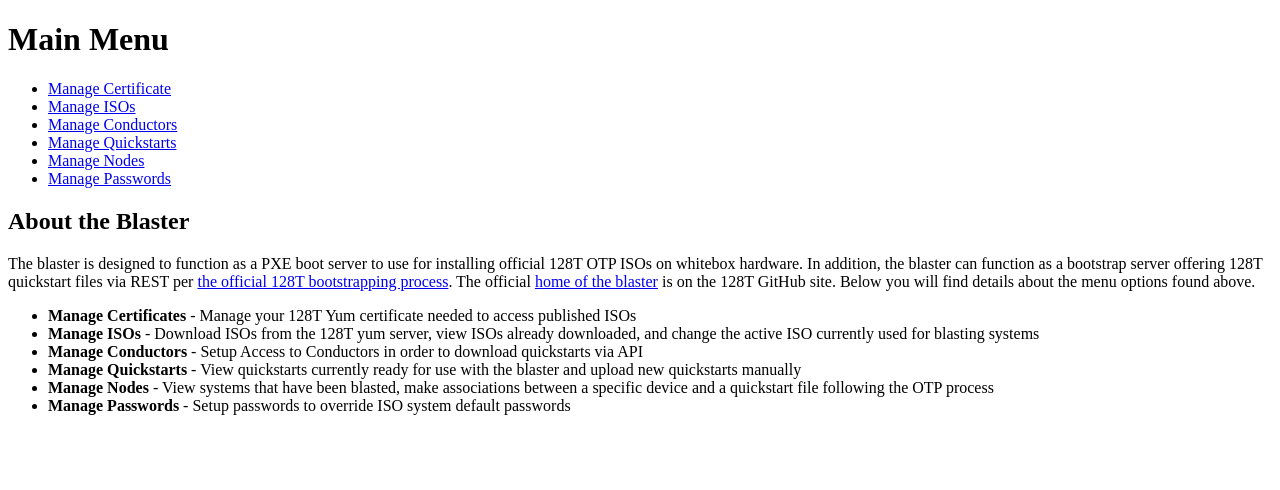
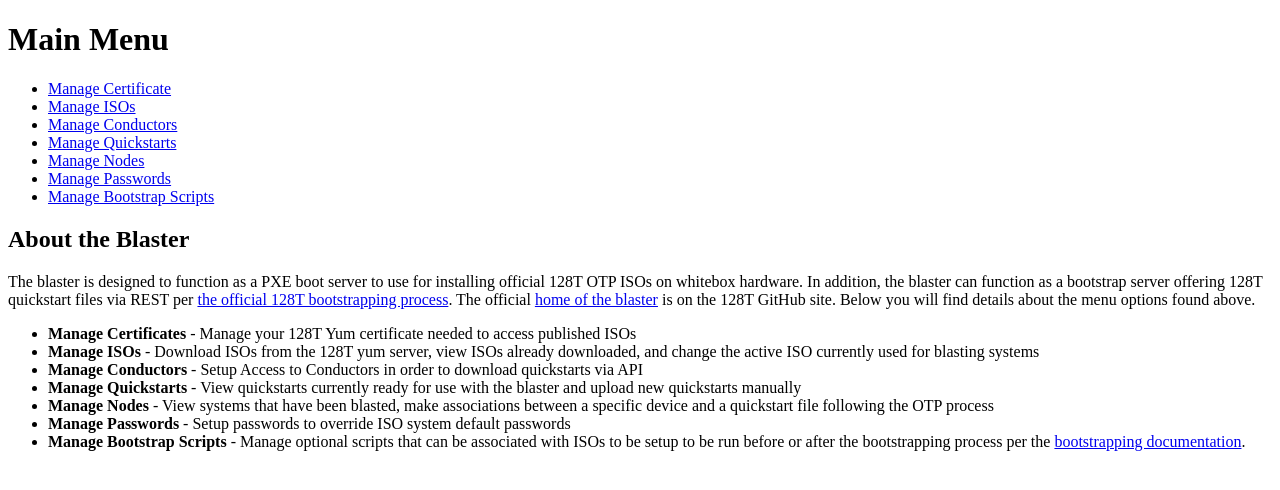
Before and after one commit to 128technology/blaster, a Flask app: page / in a window 1280 px wide. Shown: the part 26-516 px from the top of the page. Run offline with Flask 2, Linux system fonts and the light colour scheme; some libraries are stand-ins or nearby versions.

Commit message:
Adding script functionality to main menu

```diff
--- a/webapp/blaster/templates/menu.html
+++ b/webapp/blaster/templates/menu.html
@@ -9,6 +9,7 @@
     <li><a href="{{ url_for('manage_quickstart.menu') }}">Manage Quickstarts</a>
     <li><a href="{{ url_for('node.list') }}">Manage Nodes</a>
     <li><a href="{{ url_for('password.menu') }}">Manage Passwords</a>
+    <li><a href="{{ url_for('script.menu') }}">Manage Bootstrap Scripts</a>
   </ul>
 </div>
 <div class="help_text">
@@ -21,6 +22,7 @@
     <li><strong>Manage Quickstarts</strong> - View quickstarts currently ready for use with the blaster and upload new quickstarts manually
     <li><strong>Manage Nodes</strong> - View systems that have been blasted, make associations between a specific device and a quickstart file following the OTP process
     <li><strong>Manage Passwords</strong> - Setup passwords to override ISO system default passwords
+    <li><strong>Manage Bootstrap Scripts</strong> - Manage optional scripts that can be associated with ISOs to be setup to be run before or after the bootstrapping process per the <a href="https://docs.128technology.com/docs/intro_otp_iso_install/#scriptlets">bootstrapping documentation</a>.
   </ul>
 </div>
 {% endblock %}
```
